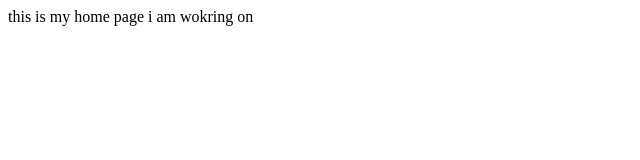
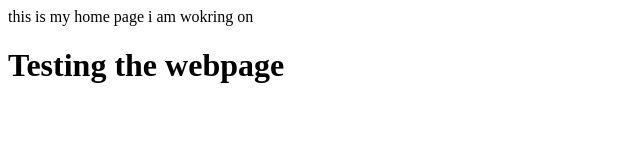
Before and after one commit to Ashok8761/webex, a plain HTML site: page index.html in a window 1280 px wide. Shown: the whole page, without its empty margins (0-640 px from the left). Drawn offline with Linux system fonts and the light colour scheme.

Commit message:
Update index.html
new updates

```diff
--- a/index.html
+++ b/index.html
@@ -6,5 +6,6 @@
   </head>
   <body>
     this is my home page i am wokring on
+    <h1> Testing the webpage </h1>
   </body>
 </html>
```
